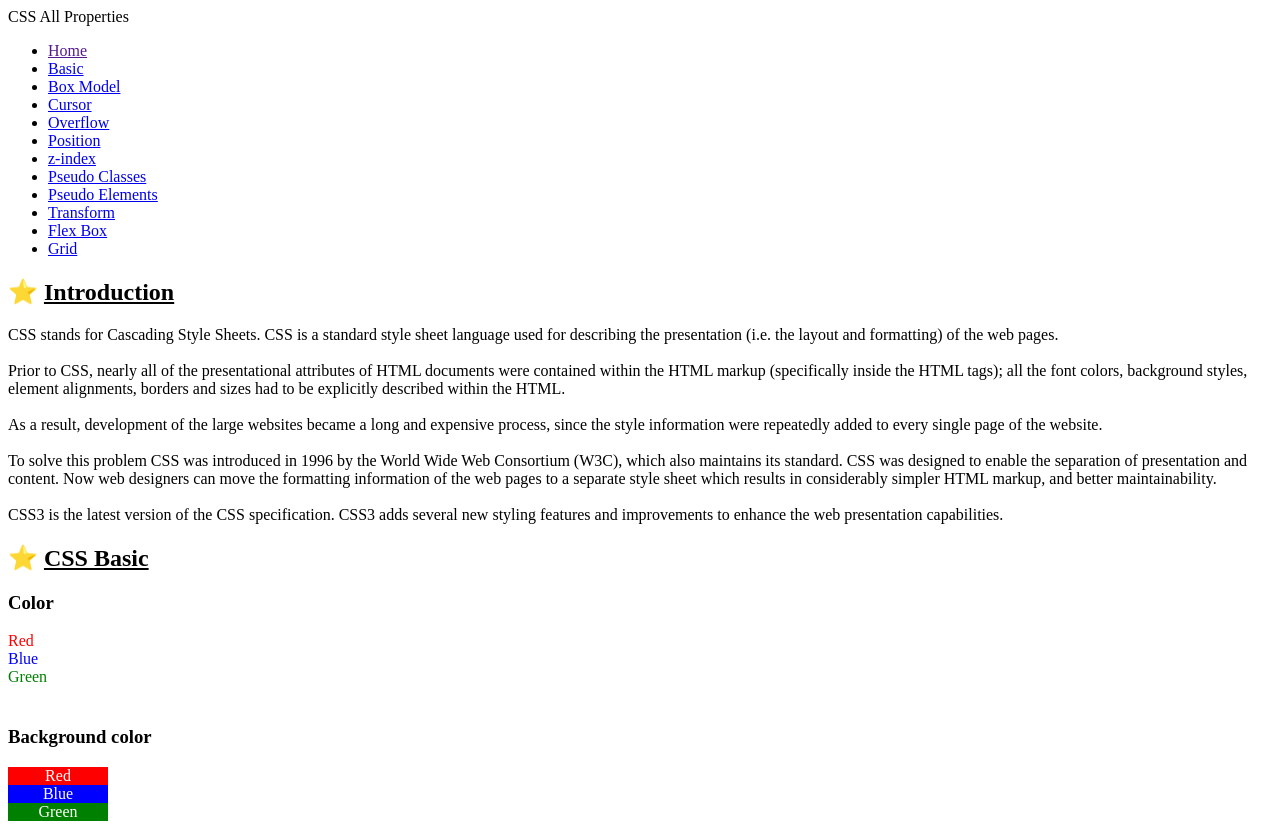
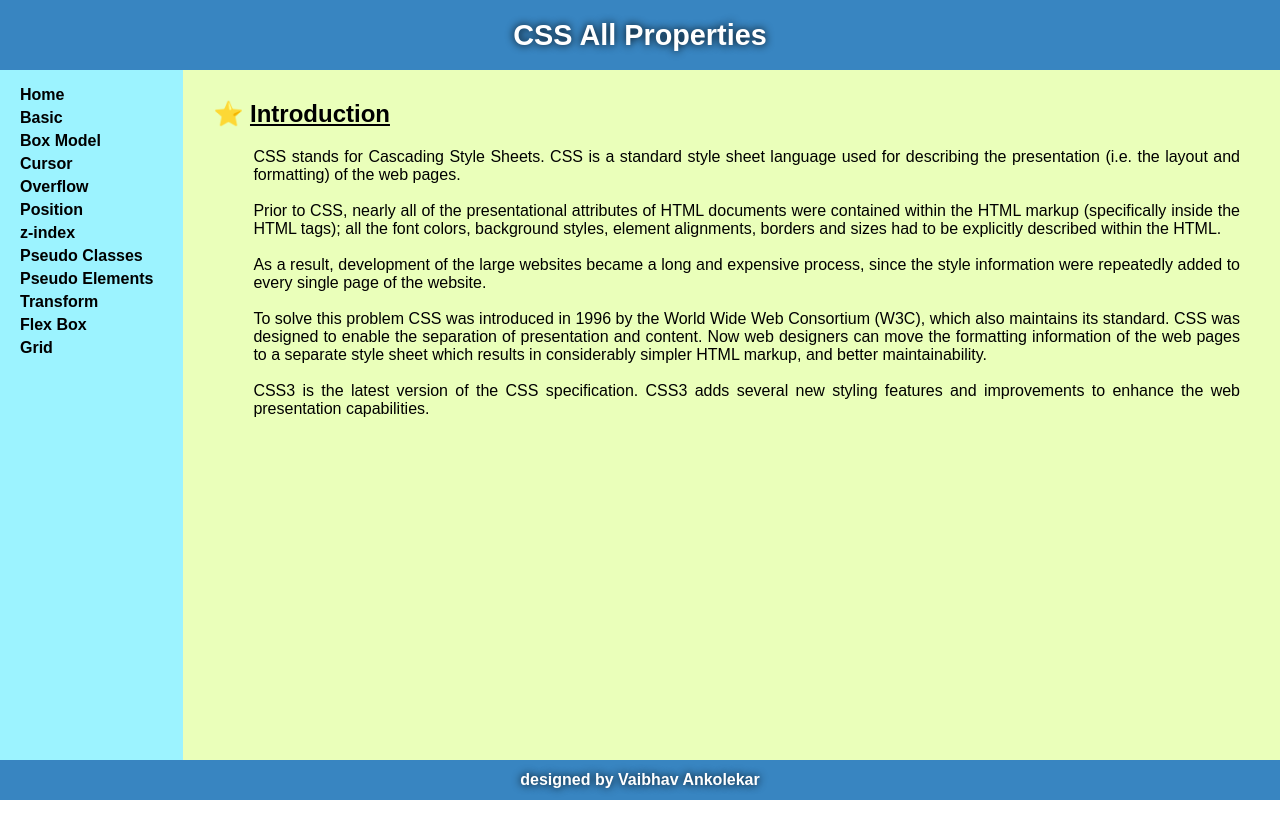
Before and after one commit to RagnosVA2/IP_LAB_Practical, a plain HTML site: page html/PR_2(2).html in a window 1280 px wide. Shown: the top 824 px of the page. After the commit the page ends 800 px from the top, so only its background shows below. Drawn offline with Linux system fonts and the light colour scheme; the site is published under a folder, as on GitHub Pages, so addresses that start at the root find nothing.

Commit message:
Update PR_2(2).html

```diff
--- a/html/PR_2(2).html
+++ b/html/PR_2(2).html
@@ -5,7 +5,7 @@
     <meta charset="utf-8" />
     <meta name="viewport" content="width=device-width, initial-scale=1.0">
     <title>Experiment 2(2)</title>
-    <link rel="stylesheet" href="/css/style_PR_2(2).css">
+    <link rel="stylesheet" href="../css/style_PR_2(2).css">
     </link>
 </head>
 
```
